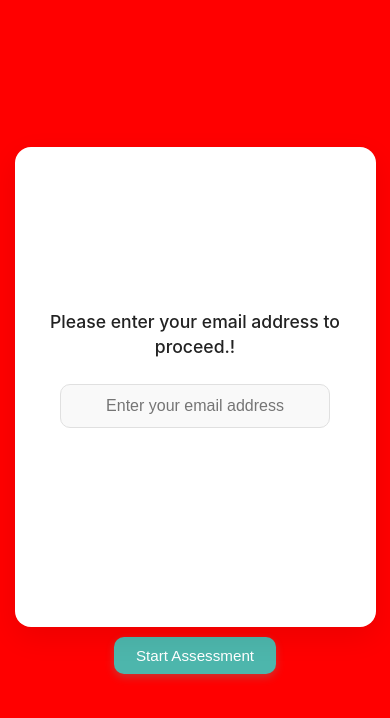
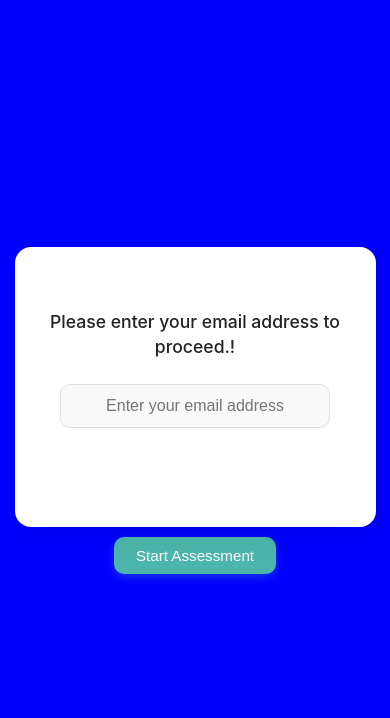
Before and after one commit to HosseinGit/neuropass, a plain HTML site: page index2.html in a window 390 px wide. Drawn offline with Linux system fonts and the light colour scheme.

Commit message:
Update index2.html

```diff
--- a/index2.html
+++ b/index2.html
@@ -11,7 +11,7 @@
         body {
             font-family: -apple-system, BlinkMacSystemFont, "Segoe UI", Roboto, Helvetica, Arial, sans-serif, "Apple Color Emoji", "Segoe UI Emoji", "Segoe UI Symbol";
             line-height: 1.6;
-            background-color: red; /*black; /*#ffffff;*/
+            background-color: blue; /*black; /*#ffffff;*/
             /* --- CHANGED: Reduced top/bottom page padding --- */
             padding: 1px 1px; /* Was 20/10px 15px */
             overflow-x: hidden;
@@ -185,7 +185,7 @@
         @media (max-width: 600px) { /* This breakpoint might need adjustment */
         body { padding: 5px 5px; } /* Kept minimal padding */
         .card-container { width: 95%; max-width: 95%; } /* Allow wider on small screens */
-        .card { min-height: 480px; } /* Maintain height */
+        .card { min-height: 680px; } /* Maintain height */
         .card-face { padding: 5px 5px; }
         #card-content { font-size: 1.15em; }
         #navigation { margin-top: 5px; max-width: 95%;}
@@ -193,7 +193,7 @@
         }
         @media (max-width: 400px) {
         /* Body padding already minimal from base */
-        .card { min-height: 480px; } /* Adjusted height for smallest screens */
+        .card { min-height: 280px; } /* Adjusted height for smallest screens */
         #card-content { font-size: 1.1em; }
         .card-face { padding: 5px 5px; }
         #email-input { max-width: 90%; } /* Allow input to be wider */
```
